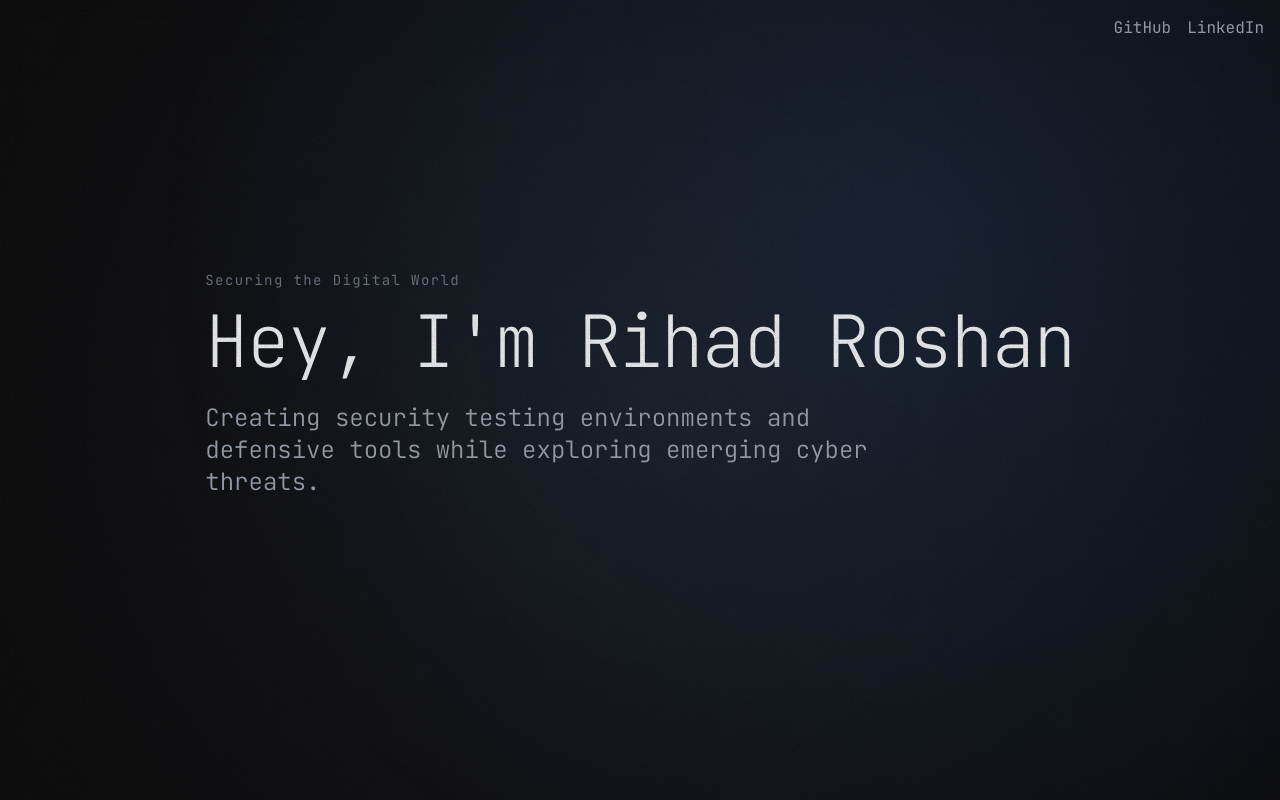
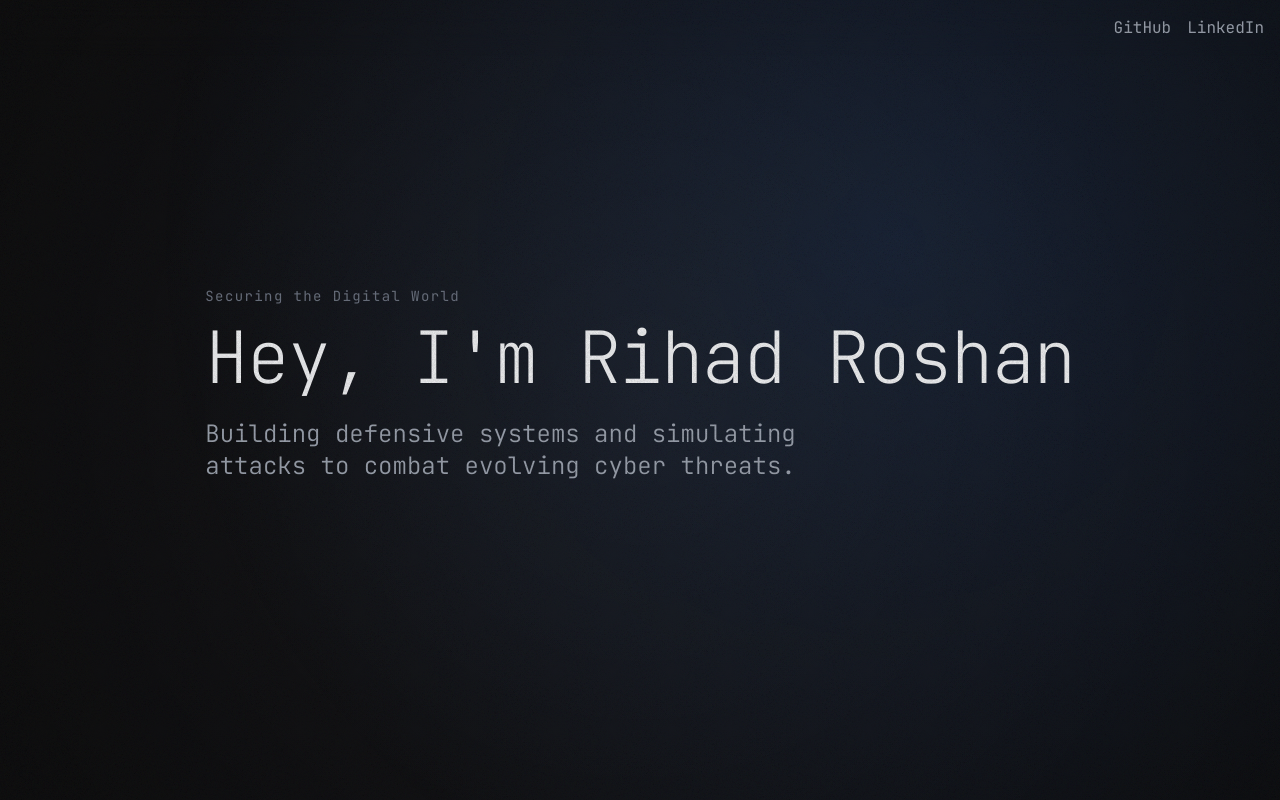
Before and after one commit to rihadroshan/portfolio, a Next.js app: page / in a window 1280 px wide. Shown: the top 800 px of the page. Built offline with nearby package versions, Linux system fonts and the light colour scheme.

Commit message:
Update page.tsx

```diff
--- a/app/page.tsx
+++ b/app/page.tsx
@@ -200,7 +200,7 @@ const Portfolio = () => {
               transition={{ duration: 0.5, delay: 0.5 }}
               className="text-gray-400 text-xl md:text-2xl max-w-2xl mb-8 font-light"
             >
-              Creating security testing environments and defensive tools while exploring emerging cyber threats.
+              Building defensive systems and simulating attacks to combat evolving cyber threats.
             </motion.p>
           </motion.div>
         </section>
```
